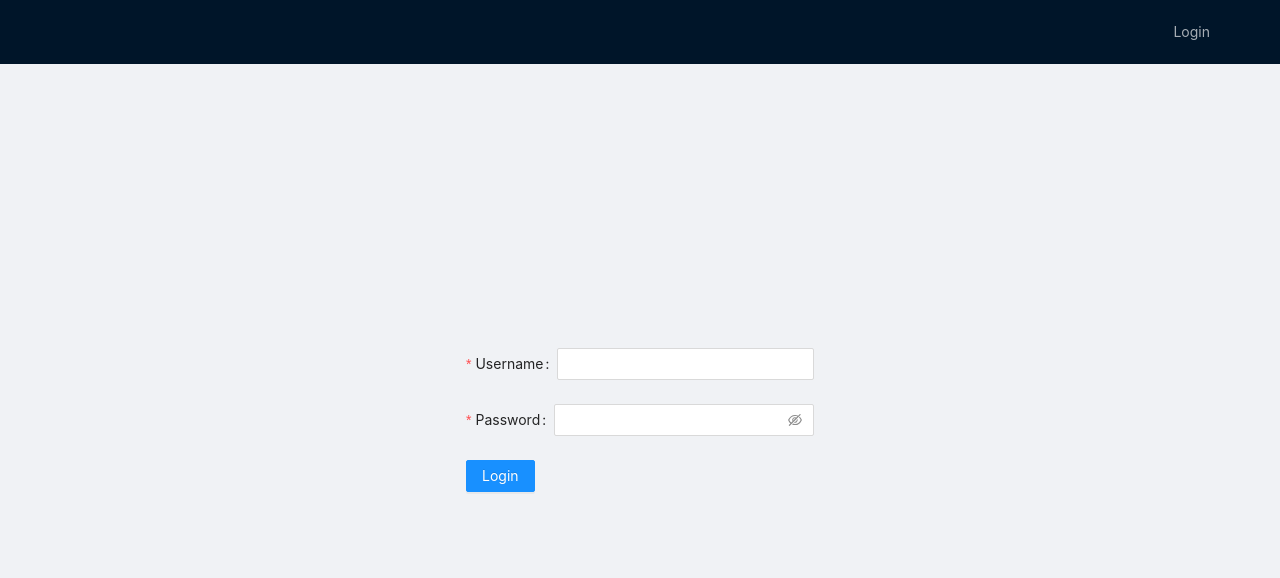
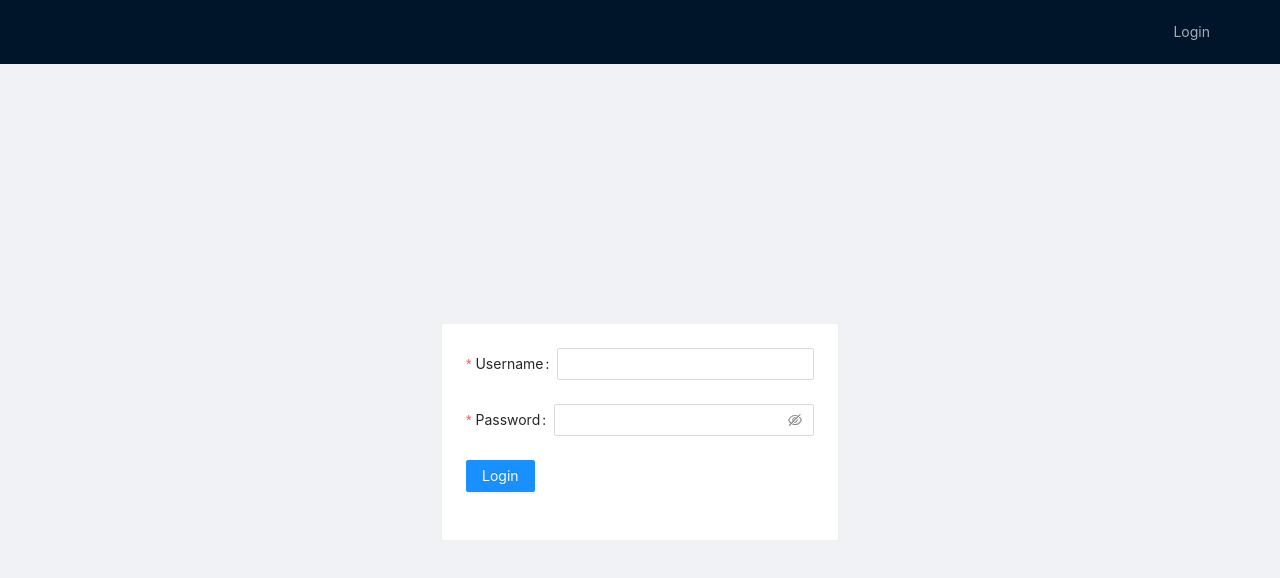
Before and after one commit to serhii-voitenko98/events-calendar, a React (Create React App) app: page /login in a window 1280 px wide. Shown: the top 578 px of the page. Built offline with nearby package versions, Linux system fonts and the light colour scheme.

Commit message:
wrap login component by AntD Card

```diff
--- a/src/pages/Login.tsx
+++ b/src/pages/Login.tsx
@@ -1,4 +1,4 @@
-import { Layout, Row } from 'antd'
+import { Card, Layout, Row } from 'antd'
 import React, { FC } from 'react'
 import { LoginForm } from '../components/LoginForm'
 
@@ -6,7 +6,9 @@ export const Login: FC = () => {
   return (
     <Layout>
       <Row justify="center" align="middle" className="h100">
-        <LoginForm></LoginForm>
+        <Card>
+          <LoginForm></LoginForm>
+        </Card>
       </Row>
     </Layout>
   )
```
